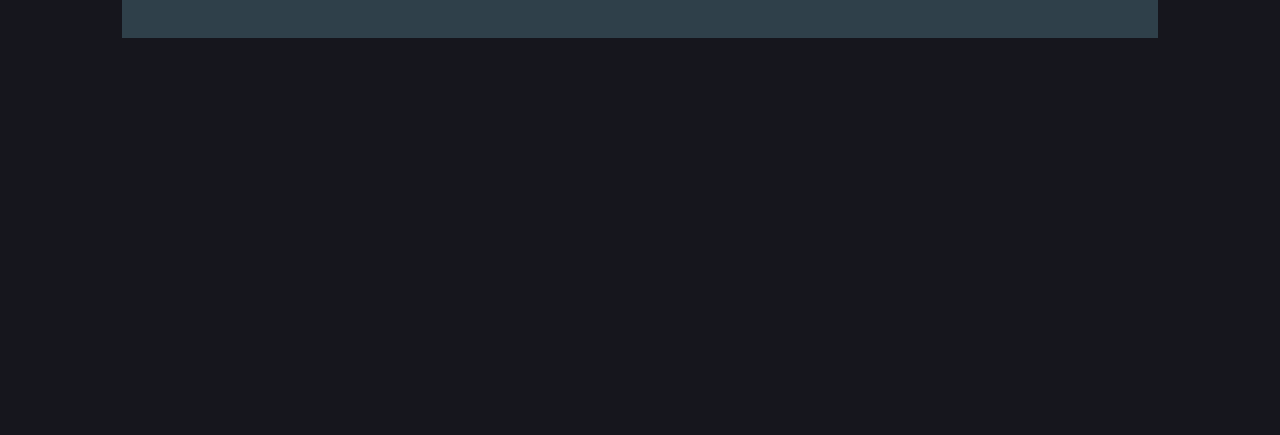
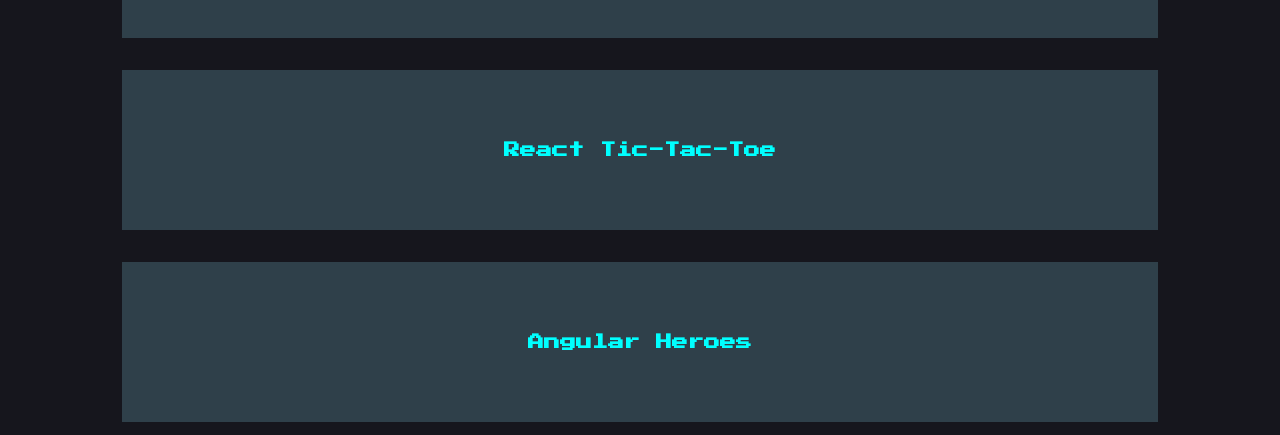
Before and after one commit to codewilling/23portfolio, a React (Vite) app: page / in a window 1280 px wide. Shown: the part 822-1257 px from the top of the page. Before the commit the page ends 876 px from the top, so only its background shows below. Built offline with nearby package versions, Linux system fonts and the light colour scheme.

Commit message:
add heroes project

```diff
--- a/src/components/Card.tsx
+++ b/src/components/Card.tsx
@@ -4,10 +4,11 @@
     name: string;
     link: string;
     image: string;
+    skills: string;
   };
 };
 export const Card = ({ project }: Project) => {
-  const { name, link, image } = project;
+  const { name, link } = project;
   return (
     <div className="card-container">
       <a href={link} className="card-link">
--- a/src/data/projectList.ts
+++ b/src/data/projectList.ts
@@ -34,5 +34,23 @@
         ],
 
         image: tents
+    },
+    {
+        name: 'React Tic-Tac-Toe',
+        link:'https://genuine-sorbet-cff636.netlify.app',
+        skills: [
+            'React', 'HTML', 'CSS', 'JavaScript', 'Responsive Design'
+        ],
+
+        image: tents
+    },
+    {
+        name: 'Angular Heroes',
+        link:'https://codewilling-heroes.netlify.app',
+        skills: [
+            'React', 'HTML', 'CSS', 'JavaScript', 'Responsive Design'
+        ],
+
+        image: tents
     }
 ]
```
